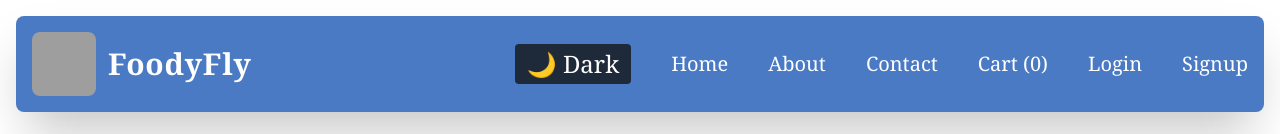
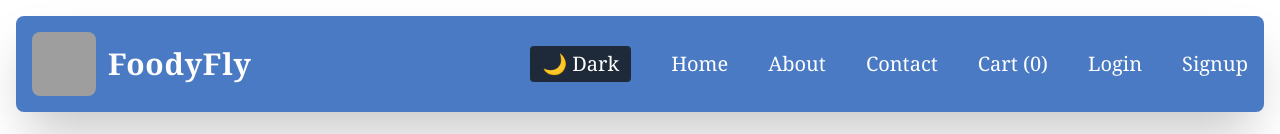
Before and after one commit to DarshanModi07/FoodyFly, a React (Vite) app in the folder Frontend/: page / in a window 1280 px wide. Shown: the top 134 px of the page. Built offline with nearby package versions, Linux system fonts and the light colour scheme; no server answers; grey boxes are pictures that could not be loaded.

Commit message:
Font fix theme

```diff
--- a/Frontend/src/components/ThemeToggle.jsx
+++ b/Frontend/src/components/ThemeToggle.jsx
@@ -19,7 +19,7 @@ const ThemeToggle = () => {
     <button
       aria-label="Toggle theme"
       onClick={toggleTheme}
-      className="px-3 py-1 rounded  text-2xl text-white bg-gray-800 dark:bg-yellow-100 dark:text-gray-800"
+      className="px-3 py-1 rounded  text-xl text-white bg-gray-800 dark:bg-yellow-100 dark:text-gray-800"
     >
       {theme === "light" ? "🌙 Dark" : "☀️ Light"}
     </button>
```
